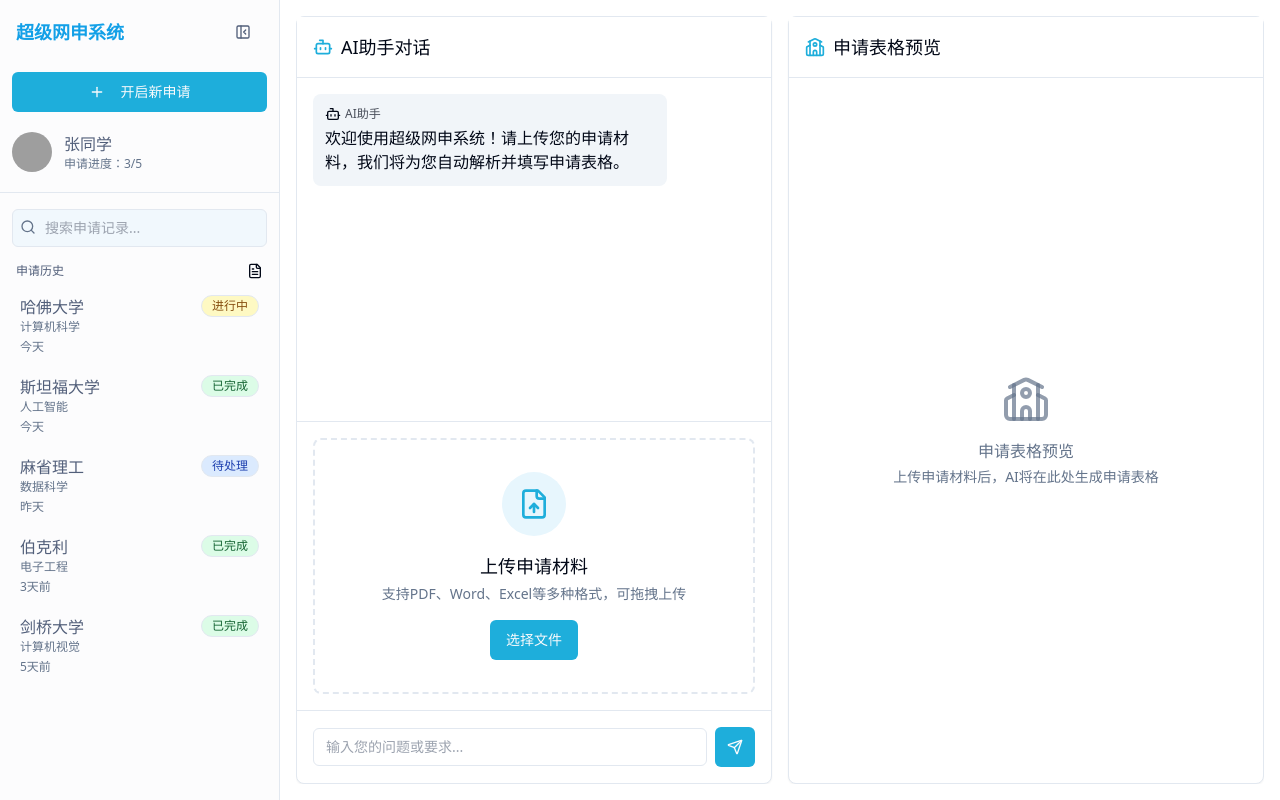
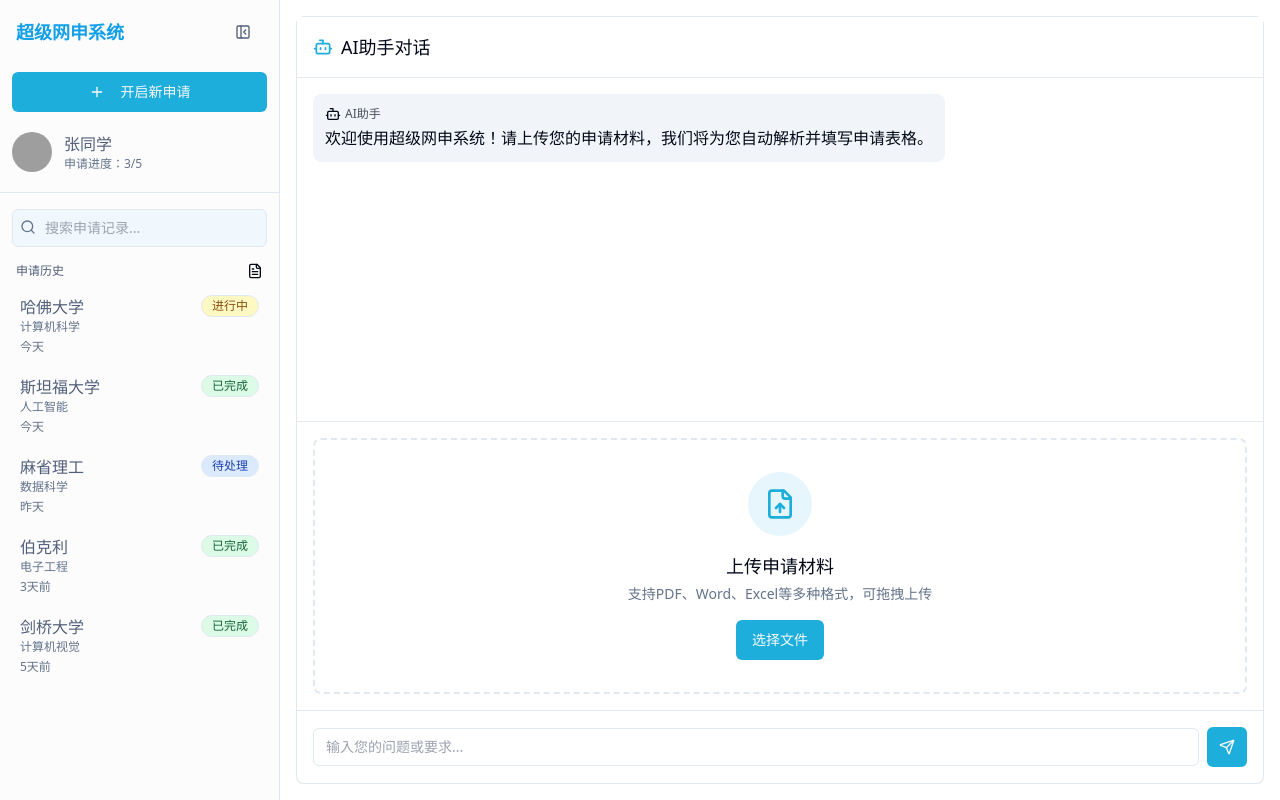
Before and after one commit to Boyiboe/apply-ai-wizard, a React (Vite) app: page / in a window 1280 px wide. Built offline with nearby package versions, Linux system fonts and the light colour scheme; grey boxes are pictures that could not be loaded.

Commit message:
feat: Implement dynamic UI based on file upload
Show the chat interface when no files are uploaded and the form preview after upload.

```diff
--- a/src/components/ChatInterface.tsx
+++ b/src/components/ChatInterface.tsx
@@ -1,8 +1,6 @@
-
 import { useState, useRef, useEffect } from "react";
 import { Button } from "@/components/ui/button";
 import { Card } from "@/components/ui/card";
-import { Separator } from "@/components/ui/separator";
 import { ScrollArea } from "@/components/ui/scroll-area";
 import { Table, TableBody, TableCell, TableHead, TableHeader, TableRow } from "@/components/ui/table";
 import { Form, FormField, FormItem, FormLabel, FormControl, FormDescription, FormMessage } from "@/components/ui/form";
@@ -656,9 +654,14 @@ export function ChatInterface() {
   return (
     <div className="flex flex-col h-full">
       <div className="flex-1 overflow-hidden">
-        <div className="grid grid-cols-1 lg:grid-cols-2 h-full gap-4">
-          {/* Chat and file upload area */}
-          <Card className="flex flex-col h-full border">
+        {/* Dynamic layout based on showForm state */}
+        <div className={`grid h-full gap-4 transition-all duration-300 ${
+          showForm ? 'grid-cols-1 lg:grid-cols-2' : 'grid-cols-1'
+        }`}>
+          {/* Chat area */}
+          <Card className={`flex flex-col h-full border transition-all duration-300 ${
+            !showForm ? 'col-span-1 lg:col-span-1' : ''
+          }`}>
             <div className="p-4 border-b bg-card">
               <h2 className="text-lg font-medium flex items-center">
                 <Bot className="mr-2 h-5 w-5 text-app-blue" />
@@ -737,8 +740,9 @@ export function ChatInterface() {
             </div>
           </Card>
 
-          {/* Form preview */}
-          <Card className="flex flex-col h-full border">
+          {/* Form preview - only shown when showForm is true */}
+          {showForm && (
+            <Card className="flex flex-col h-full border animate-fade-in">
               <div className="p-4 border-b bg-card">
                 <h2 className="text-lg font-medium flex items-center">
                   <School className="mr-2 h-5 w-5 text-app-blue" />
@@ -747,15 +751,6 @@ export function ChatInterface() {
               </div>
 
               <div className="flex-1 overflow-auto">
-              {!showForm ? (
-                <div className="flex items-center justify-center h-full text-muted-foreground">
-                  <div className="text-center p-4">
-                    <School className="h-12 w-12 mx-auto mb-4 text-muted-foreground/70" />
-                    <h3 className="font-medium">申请表格预览</h3>
-                    <p className="text-sm mt-1">上传申请材料后，AI将在此处生成申请表格</p>
-                  </div>
-                </div>
-              ) : (
                 <div className="p-4">
                   <div className="flex justify-between items-center mb-4">
                     <h3 className="text-lg font-medium">哈佛大学 - 计算机科学申请表</h3>
@@ -776,7 +771,6 @@ export function ChatInterface() {
                   </div>
 
                   <div className="space-y-8">
-                    {/* Form sections */}
                     {renderFormSection("个人信息")}
                     {renderFormSection("教育背景")}
                     {renderFormSection("语言能力")}
@@ -802,9 +796,9 @@ export function ChatInterface() {
                     </div>
                   </div>
                 </div>
-              )}
               </div>
             </Card>
+          )}
         </div>
       </div>
     </div>
```
Lines whose indentation alone changed are shown as unchanged.
